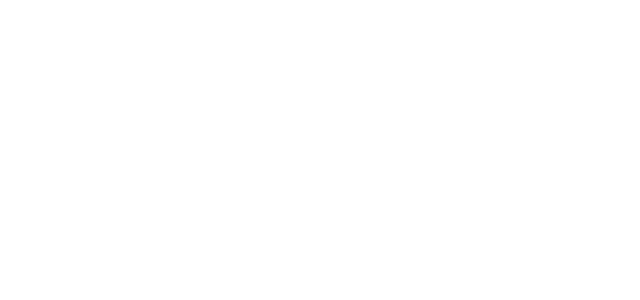
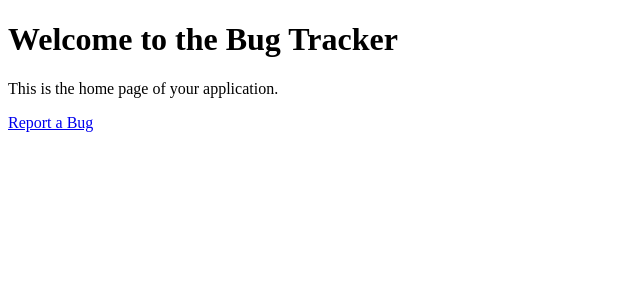
Before and after one commit to jragland3/bug-tracker-client, a React (Vite) app: page / in a window 1280 px wide. Before the commit this address had no page. Shown: the top 300 px of the page, without its empty margins (0-640 px from the left). Built offline with nearby package versions, Linux system fonts and the light colour scheme.

Commit message:
BT-29: Added a basic Home Page; Updated Routes

```diff
--- a/src/App.tsx
+++ b/src/App.tsx
@@ -1,9 +1,11 @@
 import { Routes, Route } from 'react-router-dom';
+import HomePage from './pages/HomePage/HomePage';
 import ReportBugPage from './pages/ReportBugPage/ReportBugPage';
 
 function App() {
   return (
     <Routes>
+      <Route path="/" element={<HomePage />}/>
       <Route path="/report-bug" element={<ReportBugPage />} />
     </Routes>
   )
--- /dev/null
+++ b/src/pages/HomePage/HomePage.tsx
@@ -0,0 +1,14 @@
+import React from "react";
+
+const HomePage: React.FC = () => {
+  return (
+    <div className="home-page">
+        <h1>Welcome to the Bug Tracker</h1>
+        <p>This is the home page of your application.</p>
+
+        <a href="/report-bug">Report a Bug</a>
+    </div>
+  );
+};
+
+export default HomePage;
```
Also changed, not shown: 1 other file (tests, documents, lock files or other folders).
